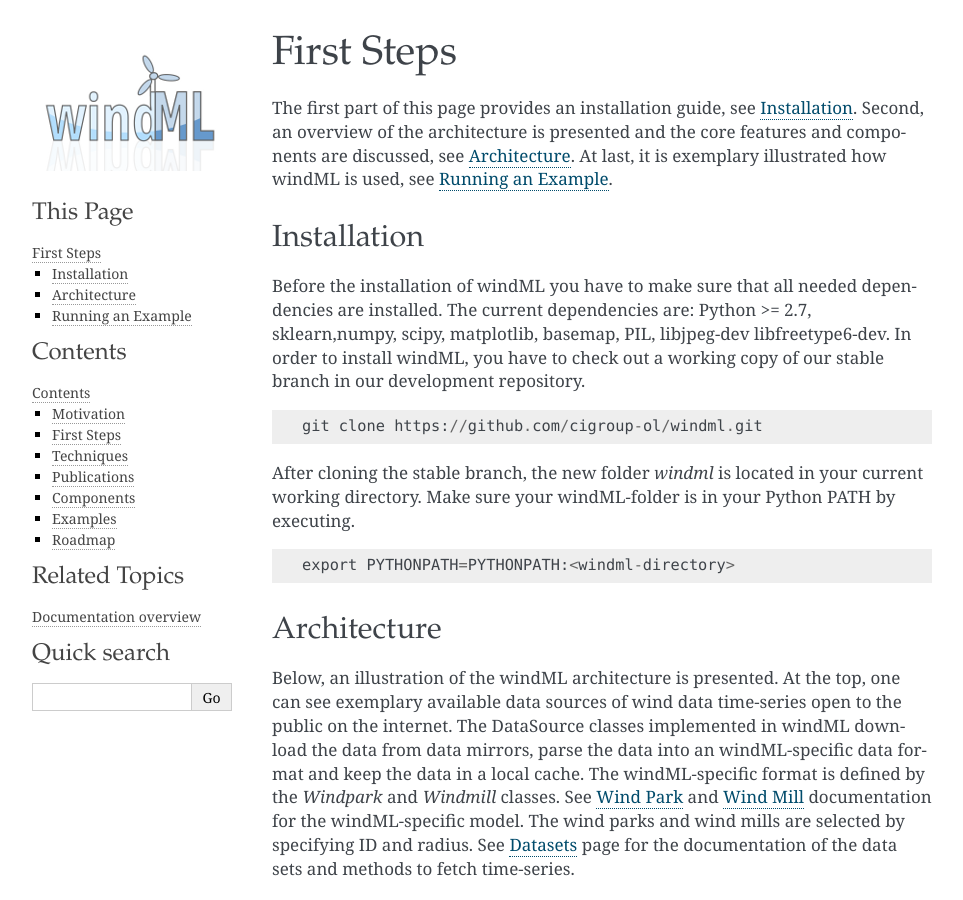
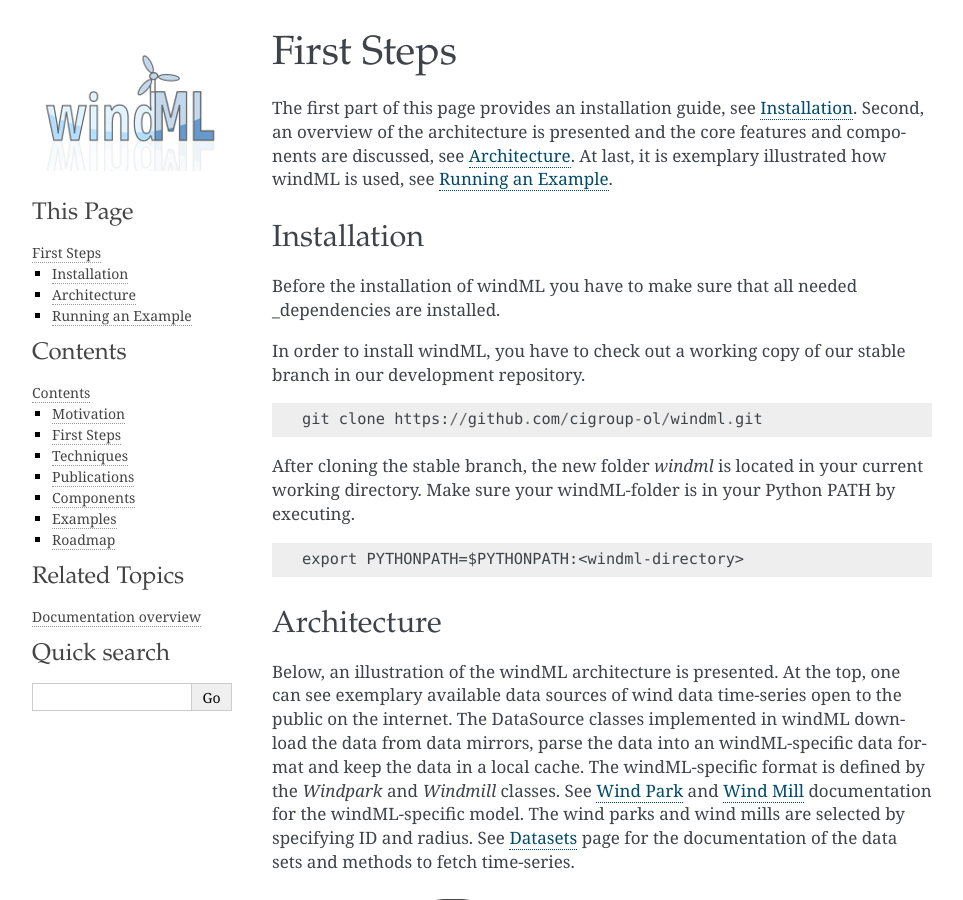
Before and after one commit to cigroup-ol/windml, a Sphinx documentation site: the page built from doc/gettingstarted.rst, in a window 1280 px wide and 900 px high. Shown: the whole window, without its empty margins (148-1111 px from the left). Built offline with Sphinx 7.4.7, drawn with Linux system fonts in a browser that asks for light colours; formulas are drawn with MathJax 3.

Commit message:
ups. forgotten to do put into the stage.
	modified:   gettingstarted.rst

```diff
--- a/doc/gettingstarted.rst
+++ b/doc/gettingstarted.rst
@@ -13,9 +13,8 @@
 Installation
 ------------
 
-Before the installation of windML you have to make sure that all needed
-dependencies are installed. The current dependencies are: Python >= 2.7,
-sklearn,numpy, scipy, matplotlib, basemap, PIL, libjpeg-dev libfreetype6-dev.
+Before the installation of windML you have to make sure that all needed _dependencies are installed.
+
 In order to install windML, you have to check out a working copy of our stable
 branch in our development repository. ::
 
@@ -25,7 +24,7 @@
 current working directory. Make sure your windML-folder is in your Python PATH
 by executing. ::
 
-    export PYTHONPATH=PYTHONPATH:<windml-directory>
+    export PYTHONPATH=$PYTHONPATH:<windml-directory>
 
 .. _architecture:
 
```
